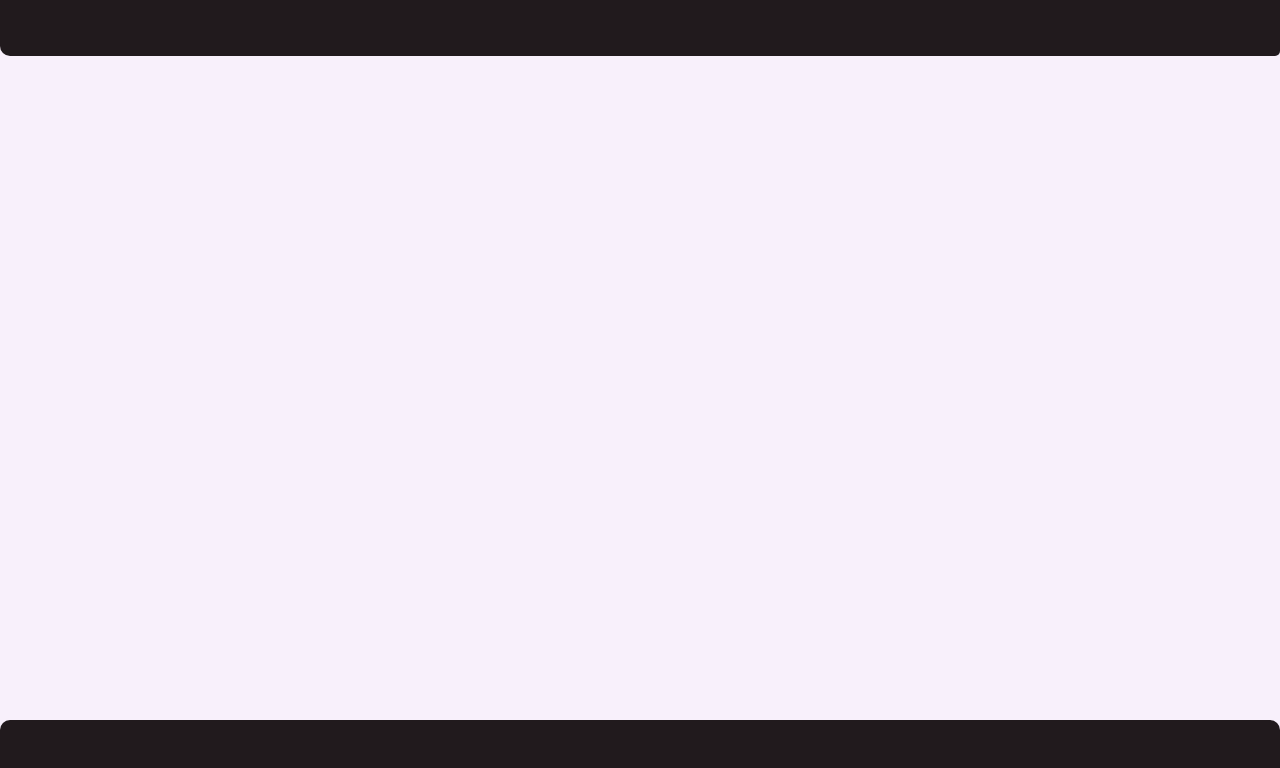
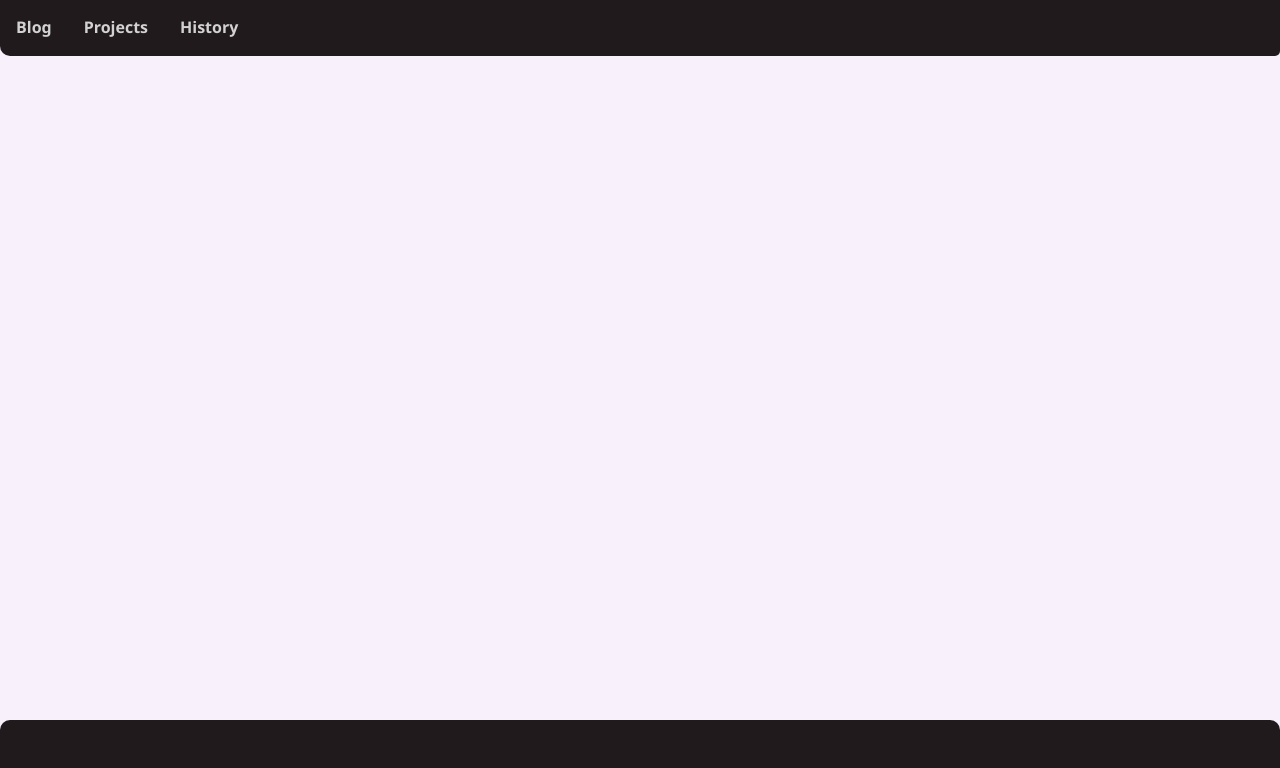
Before and after one commit to Sp3ctr402/Sp3ctr402.github.io, a plain HTML site: page index.html in a window 1280 px wide. Drawn offline with Linux system fonts and the light colour scheme.

Commit message:
geht weiter

```diff
--- a/css/main.css
+++ b/css/main.css
@@ -23,6 +23,8 @@ body {
 
     background-color: var(--bright-color);
 
+    font-family:'Segoe UI', Tahoma, Geneva, Verdana, sans-serif;
+
     cursor: default;
 }
 /*-------------------------------*\
@@ -37,6 +39,20 @@ header{
     background-color: var(--dark-color);
     border-bottom-left-radius: 10px;
     border-bottom-right-radius: 5px;
+}
+.navbar{
+    position: fixed;
+}
+.navbar a{
+    float: left;
+    padding:2vh;
+
+    display: block;
+
+    color: var(--bg-color-medium);
+    font-weight: bold;
+    text-align: center;
+    text-decoration: none;
 }
 /*-------------------------------*\
 CONTENT
--- a/index.html
+++ b/index.html
@@ -34,7 +34,11 @@
     <script src="js/script.js"></script>
 
     <header>
-
+        <div class="navbar">
+            <a href="blog.html">Blog</a>
+            <a href="projects.html">Projects</a>
+            <a href="history.html">History</a>
+        </div>
     </header>
 
     <div class="content">
```
